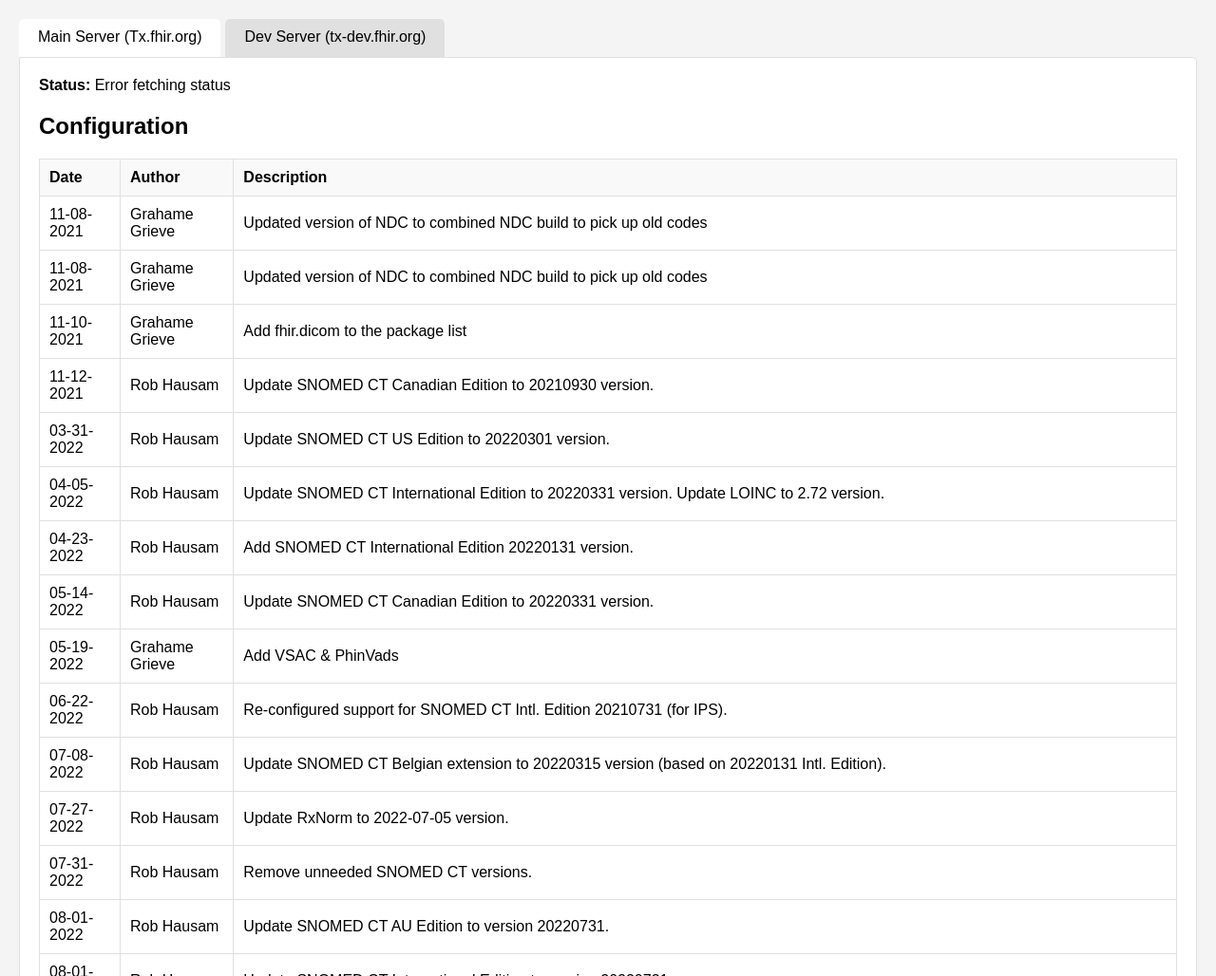
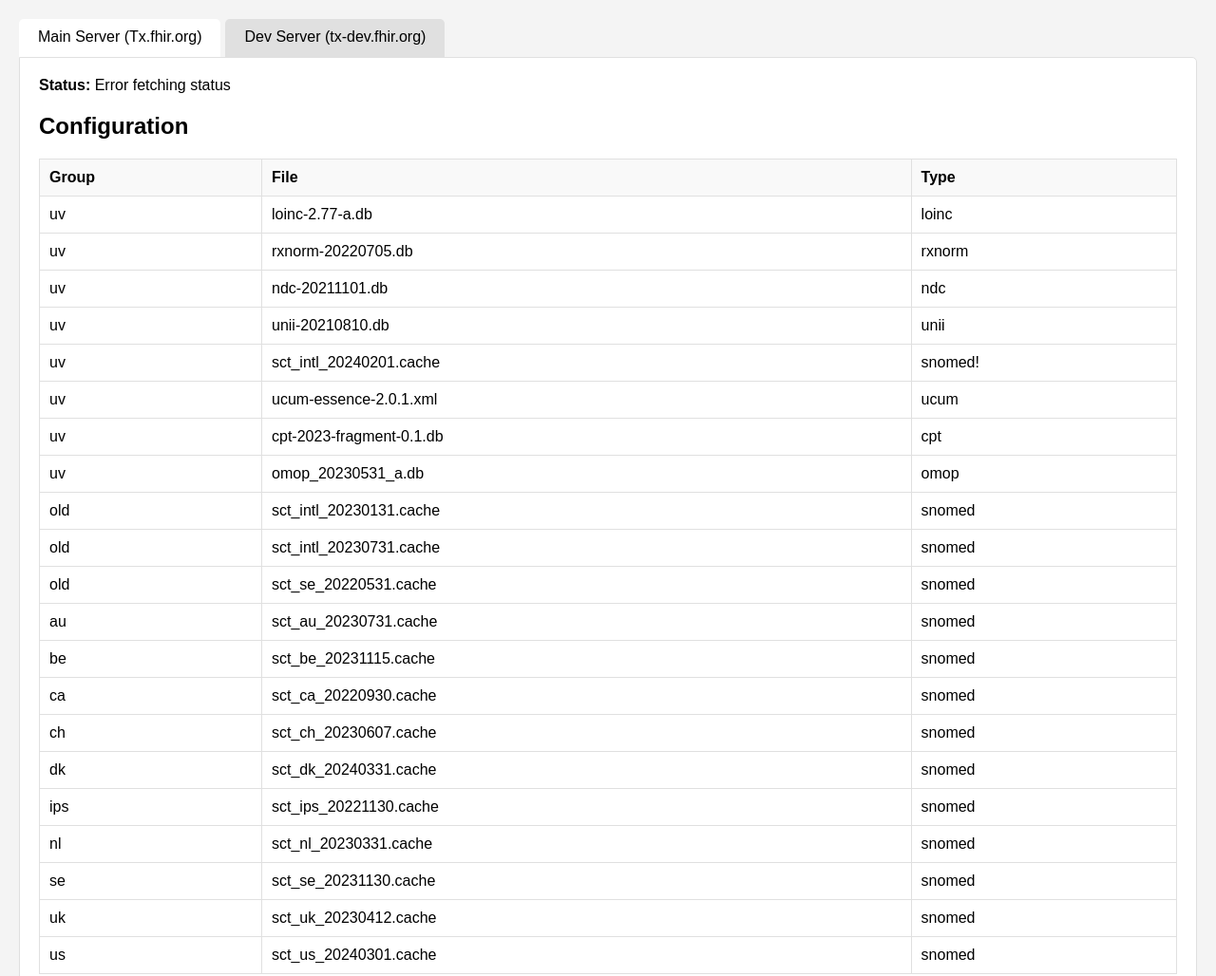
Before and after one commit to costateixeira/tx.fhir, a plain HTML site: page docs/index.html in a window 1280 px wide. Shown: the top 1028 px of the page at 95% size. Drawn offline with Linux system fonts and the light colour scheme; no server answers.

Commit message:
update index

```diff
--- a/docs/index.html
+++ b/docs/index.html
@@ -81,9 +81,9 @@
         <table id="config-main-server-content">
             <thead>
                 <tr>
-                    <th>Date</th>
-                    <th>Author</th>
-                    <th>Description</th>
+                    <th>Group</th>
+                    <th>File</th>
+                    <th>Type</th>
                 </tr>
             </thead>
             <tbody>
@@ -113,9 +113,9 @@
         <table id="config-dev-server-content">
             <thead>
                 <tr>
-                    <th>Date</th>
-                    <th>Author</th>
-                    <th>Description</th>
+                    <th>Group</th>
+                    <th>File</th>
+                    <th>Type</th>
                 </tr>
             </thead>
             <tbody>
@@ -177,16 +177,16 @@
                     const contentTable = document.getElementById(contentElementId).querySelector('tbody');
                     const endpointsTable = document.getElementById(endpointsElementId).querySelector('tbody');
 
-                    // Populate history
-                    config.history.forEach(entry => {
-                        const row = document.createElement('tr');
-                        entry.forEach(item => {
-                            const cell = document.createElement('td');
-                            cell.textContent = item;
-                            row.appendChild(cell);
-                        });
-                        contentTable.appendChild(row);
-                    });
+                    // Populate content
+                    for (const [group, data] of Object.entries(config.content)) {
+                        if (data.files) {
+                            for (const [file, type] of Object.entries(data.files)) {
+                                const row = document.createElement('tr');
+                                row.innerHTML = `<td>${group}</td><td>${file}</td><td>${type}</td>`;
+                                contentTable.appendChild(row);
+                            }
+                        }
+                    }
 
                     // Populate endpoints
                     Object.values(config.endpoints).forEach(endpoint => {
@@ -206,11 +206,10 @@
         }
 
         // Initialize the page with data
-        fetchServerStatus('https://tx.fhir.org/ping', 'status-main-server');
-        fetchServerStatus('https://tx-dev.fhir.org/ping', 'status-dev-server');
+        fetchServerStatus('https://tx.fhir.org/metadata', 'status-main-server');
+        fetchServerStatus('https://tx-dev.fhir.org/metadata', 'status-dev-server');
         fetchConfig('https://raw.githubusercontent.com/costateixeira/tx.fhir/main/main/config/config.json', 'config-main-server-content', 'config-main-server-endpoints');
         fetchConfig('https://raw.githubusercontent.com/costateixeira/tx.fhir/main/dev/config/config.json', 'config-dev-server-content', 'config-dev-server-endpoints');
-
     </script>
 </body>
 </html>
```
